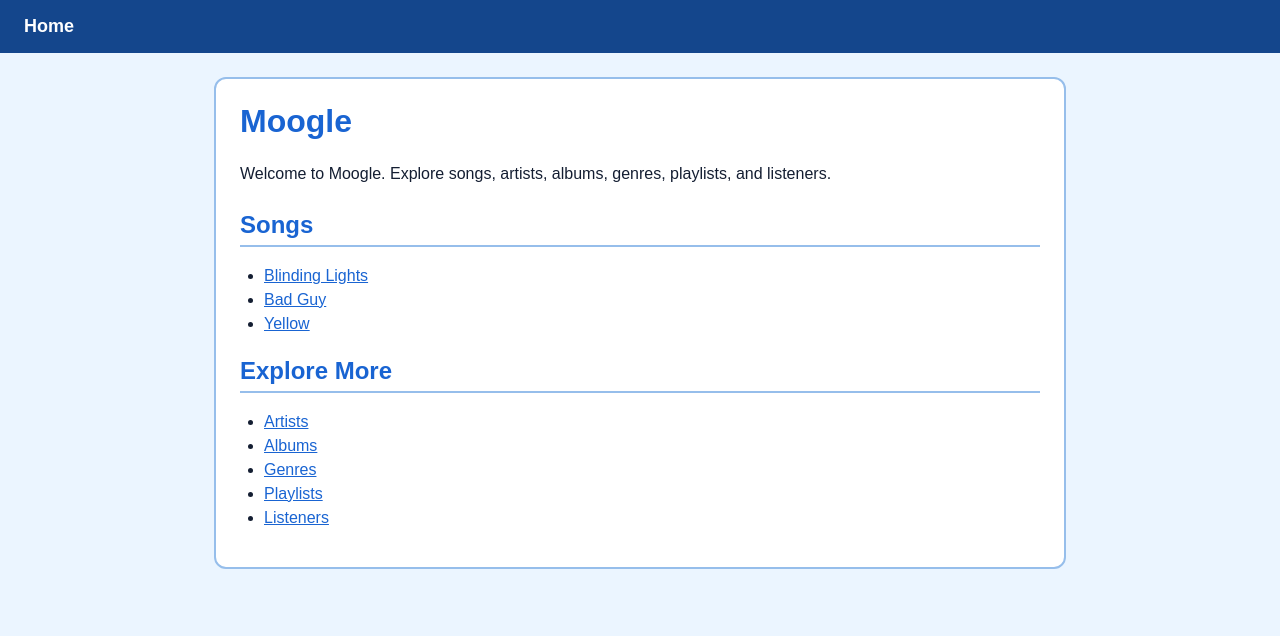
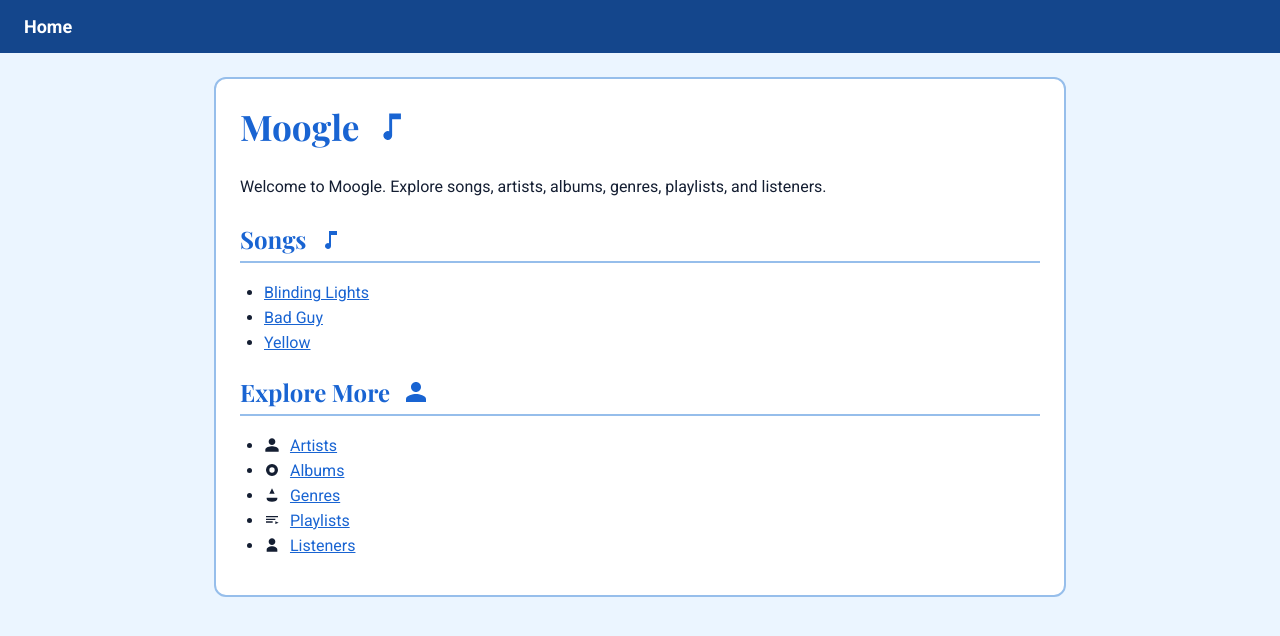
Before and after one commit to EddyRes/CSC437, a website: page packages/proto/public/index.html in a window 1280 px wide. Drawn offline with nearby package versions, Linux system fonts and the light colour scheme.

Commit message:
Added icons to index

```diff
--- a/packages/proto/public/index.html
+++ b/packages/proto/public/index.html
@@ -3,6 +3,11 @@
 <head>
   <meta charset="UTF-8">
   <title>Music App</title>
+
+  <link rel="preconnect" href="https://fonts.googleapis.com">
+  <link rel="preconnect" href="https://fonts.gstatic.com" crossorigin>
+  <link href="https://fonts.googleapis.com/css2?family=Roboto:ital,wght@0,400;0,700;1,400&family=Playfair+Display:wght@400;700&display=swap" rel="stylesheet">
+
   <link rel="stylesheet" href="/styles/tokens.css">
   <link rel="stylesheet" href="/styles/page.css">
 </head>
@@ -12,25 +17,59 @@
   </nav>
 
   <main>
-    <h1>Moogle</h1>
+    <h1>
+  Moogle
+  <svg class="icon">
+    <use href="/icons/music.svg#icon-song"></use>
+  </svg>
+</h1>
 
     <p>Welcome to Moogle. Explore songs, artists, albums, genres, playlists, and listeners.</p>
 
-    <h2>Songs</h2>
+    <h2>
+  Songs
+  <svg class="icon">
+    <use href="/icons/music.svg#icon-song"></use>
+  </svg>
+</h2>
     <ul>
       <li><a href="songs/blinding-lights.html">Blinding Lights</a></li>
       <li><a href="songs/bad-guy.html">Bad Guy</a></li>
       <li><a href="songs/yellow.html">Yellow</a></li>
     </ul>
 
-    <h2>Explore More</h2>
+    <h2>
+  Explore More
+  <svg class="icon">
+    <use href="/icons/music.svg#icon-artist"></use>
+  </svg>
+</h2>
     <ul>
-      <li><a href="artists/the-weeknd.html">Artists</a></li>
-      <li><a href="albums/after-hours.html">Albums</a></li>
-      <li><a href="genres/synth-pop.html">Genres</a></li>
-      <li><a href="playlists/chill-hits.html">Playlists</a></li>
-      <li><a href="listeners/alex.html">Listeners</a></li>
-    </ul>
+  <li>
+    <svg class="icon"><use href="/icons/music.svg#icon-artist"></use></svg>
+    <a href="artists/the-weeknd.html">Artists</a>
+  </li>
+
+  <li>
+    <svg class="icon"><use href="/icons/music.svg#icon-album"></use></svg>
+    <a href="albums/after-hours.html">Albums</a>
+  </li>
+
+  <li>
+    <svg class="icon"><use href="/icons/music.svg#icon-genre"></use></svg>
+    <a href="genres/synth-pop.html">Genres</a>
+  </li>
+
+  <li>
+    <svg class="icon"><use href="/icons/music.svg#icon-playlist"></use></svg>
+    <a href="playlists/chill-hits.html">Playlists</a>
+  </li>
+
+  <li>
+    <svg class="icon"><use href="/icons/music.svg#icon-listener"></use></svg>
+    <a href="listeners/alex.html">Listeners</a>
+  </li>
+</ul>
   </main>
 </body>
 </html>
--- a/packages/proto/public/styles/page.css
+++ b/packages/proto/public/styles/page.css
@@ -1,7 +1,7 @@
 body {
   background-color: var(--color-background-page);
   color: var(--color-text);
-  font-family: Arial, sans-serif;
+  font-family: "Roboto", Arial, sans-serif;
   margin: 0;
 }
 
@@ -33,6 +33,8 @@ main {
 h1 {
   color: var(--color-accent);
   margin-top: 0;
+  font-family: "Playfair Display", serif;
+  font-size: 2.2rem;
 }
 
 h2 {
@@ -40,6 +42,8 @@ h2 {
   border-bottom: 2px solid var(--color-border);
   padding-bottom: 6px;
   margin-top: 24px;
+  font-family: "Playfair Display", serif;
+  font-size: 1.5rem;
 }
 
 /* Links */
@@ -64,4 +68,19 @@ li {
 p {
   line-height: 1.6;
   margin-bottom: 12px;
+  font-size: 1rem;
 }
+
+svg.icon {
+  display: inline-block;
+  height: 1em;
+  width: 1em;
+  vertical-align: -0.1em;
+  fill: currentColor;
+  margin-left: 8px;
+}
+
+li svg.icon {
+  margin-right: 6px;
+  margin-left: 0;
+}
```
Also changed, not shown: 1 other file.
